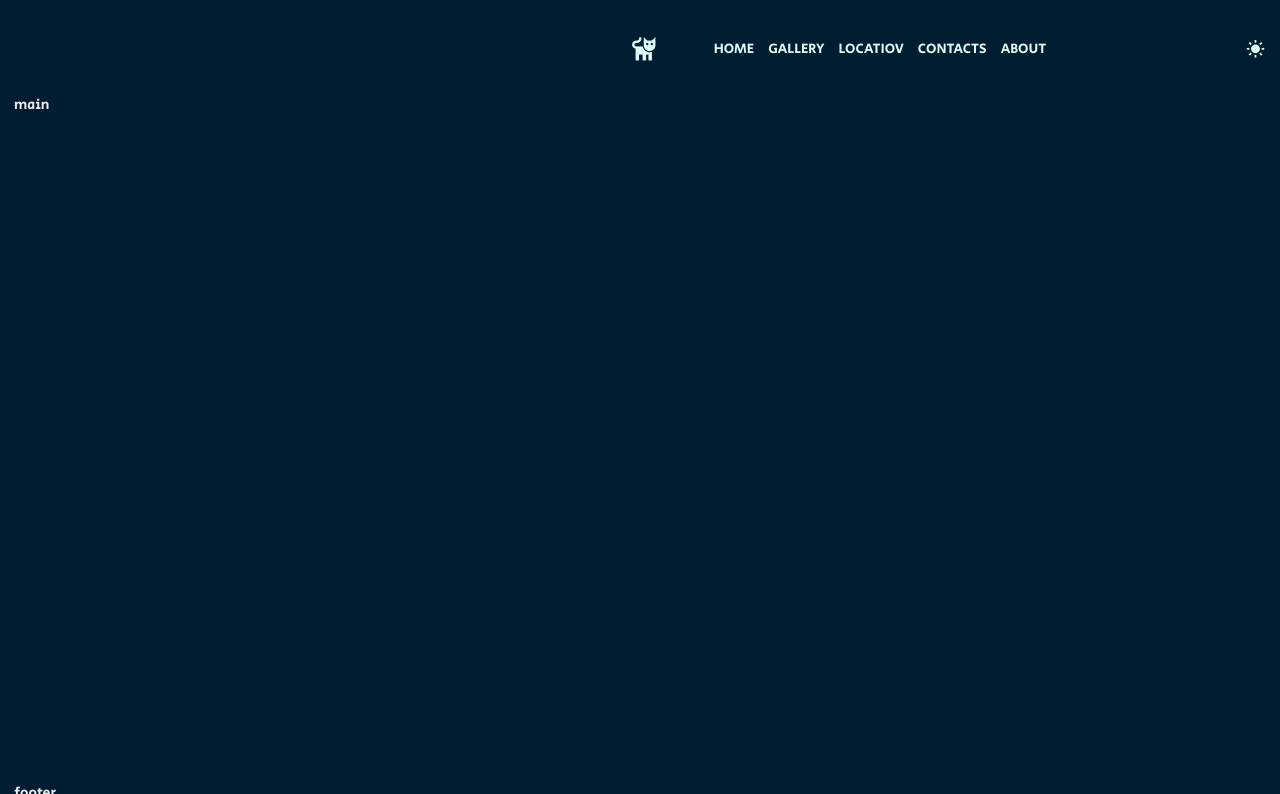
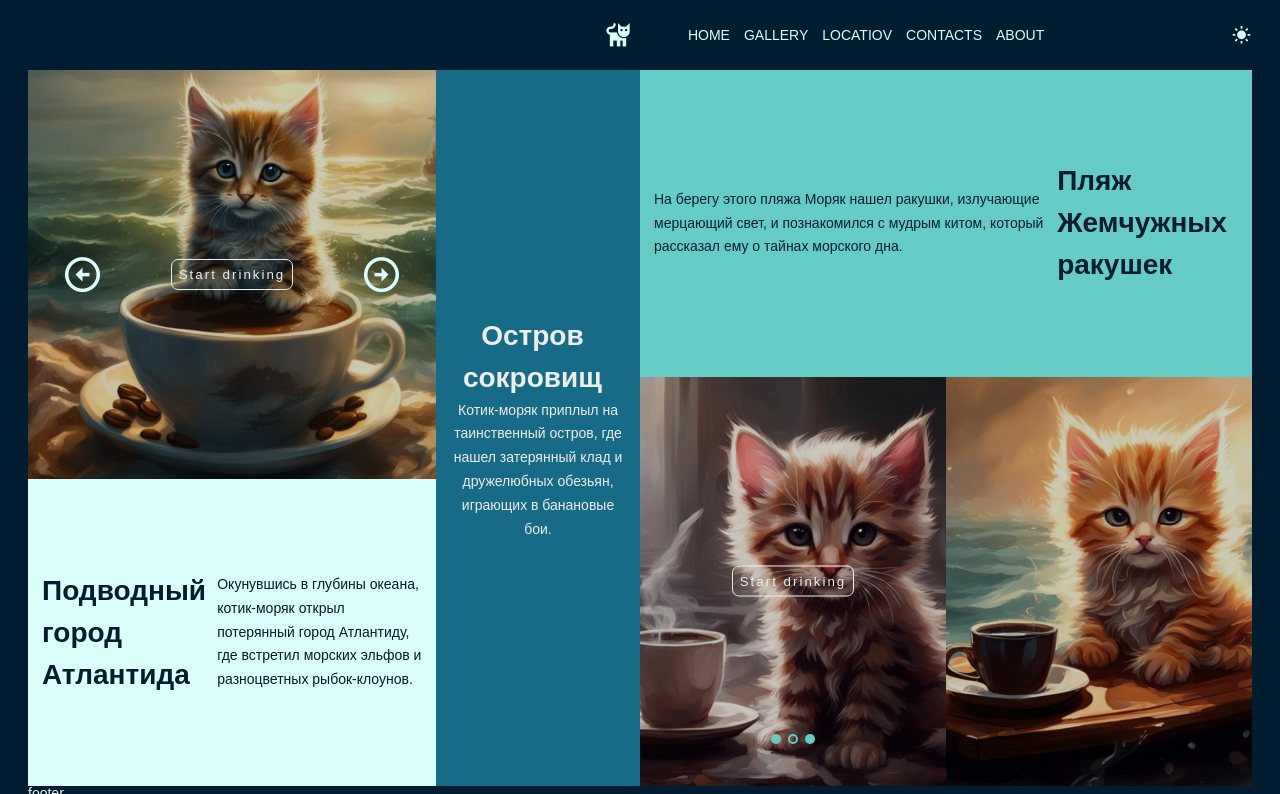
Before and after one commit to AliceTYu/cats_panel, a website: page index.html in a window 1280 px wide. Shown: the top 794 px of the page. Drawn offline with nearby package versions, Linux system fonts and the light colour scheme; a web font is replaced by a local one.

Commit message:
front panel main

```diff
--- a/index.html
+++ b/index.html
@@ -4,9 +4,9 @@
     <meta charset="UTF-8">
     <meta name="viewport" content="width=device-width, initial-scale=1.0">
     <title>Cats panel</title>
-    <link href="https://fonts.googleapis.com/css2?family=Fira+Sans+Condensed:wght@400;500;700;900&family=PT+Sans:wght@400;700&family=Secular+One&display=swap" rel="stylesheet">
     <link rel="stylesheet" href="./style/style.css">
     <link href='https://unpkg.com/boxicons@2.1.4/css/boxicons.min.css' rel='stylesheet'>
+    <link href="https://fonts.googleapis.com/css2?family=Andika:wght@400;700&display=swap" rel="stylesheet">
 </head>
 <body>
     <div class="wrapper">
@@ -43,7 +43,59 @@
         </header>
 
         <main class="main">
-            main
+            <div class="slider-arrows">
+                <div class="slider-arrows_image">
+                    <img src="./image/image-01.png" alt="cat1" class="slider-arrows_img">
+                </div>
+
+                <div class="slider-arrows_nav">
+                    <button class="slider-arrows_left">
+                        <i class='bx bx-left-arrow-circle'></i>
+                    </button>
+                    <button class="btn slider-arrows_btn">Start drinking</button>
+                    <button class="slider-arrows_right">
+                        <i class='bx bx-right-arrow-circle' ></i>
+                    </button>
+                </div>
+            </div>
+
+            <div class="slider-dot">
+                <div class="slider-dot_image">
+                    <img src="./image/image_02.png" alt="cat2" class="slider-dot_img">
+                </div>
+
+                <div class="slider-dot_btn">
+                    <button class="btn slider-arrows_btn">Start drinking</button>
+                </div>
+
+                <div class="slider-dot_nav">
+                    <button class="slider-dot_item"></button>
+                    <button class="slider-dot_item slider-dot_item-active"></button>
+                    <button class="slider-dot_item"></button>
+                </div>
+            </div>
+
+            <div class="main_block">
+                <div class="block_title"> Подводный город Атлантида</div>
+                <div class="block-text">Окунувшись в глубины океана, котик-моряк открыл потерянный город Атлантиду, где встретил морских эльфов и разноцветных рыбок-клоунов.</div>
+            </div>
+
+            <div class="main_block2">
+                <div class="block_title"> Остров сокровищ</div>
+                <div class="block-text">Котик-моряк приплыл на таинственный остров, где нашел затерянный клад и дружелюбных обезьян, играющих в банановые бои.</div>
+            </div>
+
+            <div class="main_block3">
+                <div class="block-text">На берегу этого пляжа Моряк нашел ракушки, излучающие мерцающий свет, и познакомился с мудрым китом, который рассказал ему о тайнах морского дна.</div>
+                <div class="block_title"> Пляж Жемчужных ракушек</div>
+            </div>
+
+            <div class="main_image">
+                <div class="main_image_image">
+                    <img src="./image/image_03.png" alt="cat2" class="main_image_img">
+                </div>
+            </div>
+
         </main>
 
         <footer class="footer">
@@ -52,11 +104,9 @@
     </div>
 
     <div class="gui">
-        <i class='bx bx-search-alt-2'></i>
             <i class='bx bxl-instagram-alt' ></i>
             <i class='bx bxl-telegram' ></i>
             <i class='bx bxl-vk'></i>
-            <i class='bx bxs-cat' ></i>
     </div>
 </body>
 </html>
--- a/style/style.css
+++ b/style/style.css
@@ -1,10 +1,4 @@
 @import url(./reset.css);
-
-/*
-"Fira Sans Condensed"
-"PT Sans"
-"Secular One"
-*/
 
 :root {
     --bg-color: #001C30;
@@ -22,7 +16,7 @@
 }
 
 body{
-    font-family: "Secular One", sans-serif;
+    font-family: "Andika", sans-serif;
     font-size: 1rem;
     font-weight: 400;
     background: var(--bg-color);
@@ -33,16 +27,24 @@ body{
 .wrapper{
     max-width: 1920px;
     margin: 0 auto;
-    padding: 0 1rem;
+    padding: 0 2rem;
 
     display: flex;
     flex-direction: column;
     height: 100%;
 }
 
+img{
+    display: inline-block;
+    vertical-align: top;
+    max-width: 100%;
+    height: auto;
+    object-fit: cover;
+}
+
 /* ======================================== */
 .header {
-    padding: 2rem 0;
+    padding: 1rem 0;
     display: grid;
 
     grid-template: 'logo nav search' max-content / 1fr auto 0.3fr;
@@ -89,7 +91,7 @@ body{
 
 .header_link {
     color: var(--main-color);
-    transition: color 1s;
+    transition: color 0.6s;
     display: inline-block;
     position: relative;
     padding: 1rem 0;
@@ -108,7 +110,7 @@ body{
     background-color: var(--second-main-color);
     width: 100%;
     height: 80%;
-    transition: all 1s;
+    transition: all 0.6s;
 }
 
 .header_link:hover::after{
@@ -129,8 +131,185 @@ body{
 /* ======================================== */
 .main {
     flex: 1 1 auto;
+    display: grid;
+    grid-template-rows: 3fr 1fr 3fr;
+    grid-template-columns: 2fr 1fr 1.5fr 1.5fr;
+    grid-template-areas: 'slider-arrows main_block2 main_block3 main_block3'
+                        'slider-arrows main_block2 slider-dot main_image'
+                        'main_block main_block2 slider-dot main_image';
+}
+
+
+/* СЛАЙДЕР ====================================== */
+.slider-arrows {
+    grid-area: slider-arrows;
+    position: relative;
+}
+
+.slider-arrows_image {
+    width: 100%;
+    height: 100%;
+
+    display: flex;
+
+    filter: brightness(80%);
+}
+
+.slider-arrows_nav {
+    position: absolute;
+    left: 0;
+    top: 50%;
+    width: 100%;
+
+    display: flex;
+    justify-content: space-around;
+    align-items: center;
+
+    transform: translateY(-50%);
+}
+
+.slider-arrows_right,
+.slider-arrows_left {
+    background-color: transparent;
+    display: flex;
+    align-items: center;
+    transition: opacity 1s;
+}
+
+.btn {
+    letter-spacing: 2px;
+    color: var(--text-color);
+    background-color: transparent;
+    border: 1px solid var(--text-color);
+    border-radius: 0.5rem;
+    padding: 0.5rem;
+    transition: opacity 1s;
+}
+
+.slider-arrows_right:hover,
+.slider-arrows_left:hover,
+.btn:hover{
+    opacity: 0.7;
+}
+
+.bx-left-arrow-circle,
+.bx-right-arrow-circle {
+    font-size: 3rem;
+}
+
+/* СЛАЙДЕР 2================================ */
+.slider-dot{
+    grid-area: slider-dot;
+    position: relative;
+}
+.slider-dot_image {
+    width: 100%;
+    height: 100%;
+
+    display: flex;
+
+    filter: brightness(80%);
+}
+.slider-dot_img {
+}
+.slider-dot_btn {
+    position: absolute;
+    left: 0;
+    top: 50%;
+    width: 100%;
+
+    display: flex;
+    justify-content: space-around;
+    align-items: center;
+
+    transform: translateY(-50%);
+}
+.slider-arrows_btn {
+}
+.slider-dot_nav {
+    width: 100%;
+
+    display: flex;
+    justify-content: center;
+    align-items: center;
+
+    gap: 0.5rem;
+
+    position: absolute;
+    left: 0;
+    bottom: 3rem;
+}
+.slider-dot_item {
+    width: 0.7rem;
+    height: 0.7rem;
+    border-radius: 50%;
+    background-color: var(--second-main-color);
+
+    transition: opacity 1s;
+}
+
+.slider-dot_item:hover{
+    opacity: 0.7;
+}
+
+.slider-dot_item-active {
+    border: none;
+    background-color: transparent;
+    border: 2px solid var(--second-main-color);
 }
 
 /* ======================================== */
+.main_block {
+    grid-area: main_block;
+    background-color: var(--main-color);
+    color: var(--bg-color);
+    padding: 1rem;
+
+    display: flex;
+    align-items: center;
+}
+.block_title {
+    font-size: 2rem;
+    padding-right: 0.8rem;
+    line-height: 3rem;
+    font-weight: 700;
+}
+.block-text {
+    line-height: 1.7rem;
+}
+
+.main_block2{
+    grid-area: main_block2;
+    background-color: var(--second-bg-color);
+
+    display: flex;
+    flex-direction: column;
+    padding: 1rem;
+    justify-content: center;
+    align-items: center;
+    text-align: center;
+}
+
+.main_block3{
+    grid-area: main_block3;
+    display: flex;
+    align-items: center;
+    background-color: var(--second-main-color);
+    padding: 1rem;
+    color: var(--bg-color);
+}
+
+.main_image {
+    grid-area: main_image;
+}
+.main_image_image {
+    width: 100%;
+    height: 100%;
+
+    display: flex;
+
+    filter: brightness(80%);
+}
+/* ======================================== */
 .footer {
 }
```
Also changed, not shown: image/image_03.png (added).
